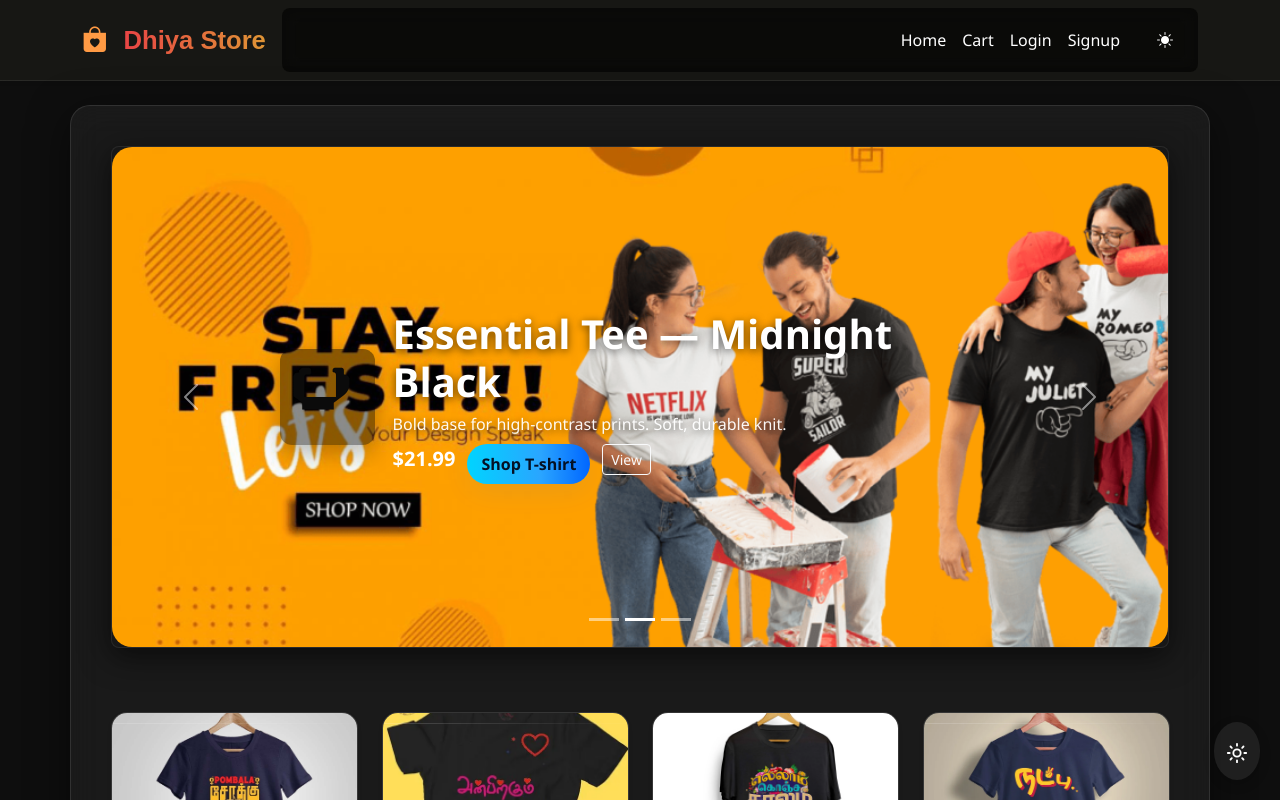
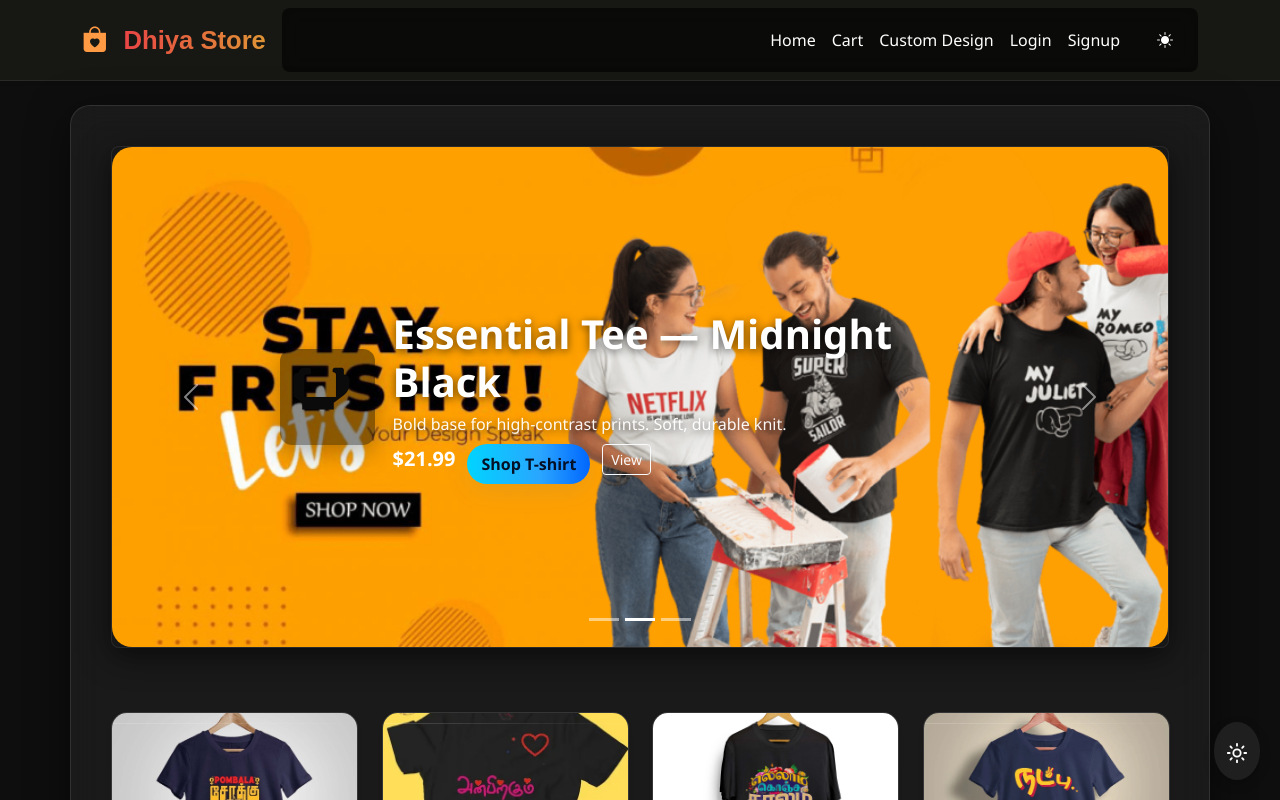
Before and after one commit to vino994/dhiya-social-app, a React (Create React App) app: page / in a window 1280 px wide. Shown: the top 800 px of the page. Built offline with nearby package versions, Linux system fonts and the light colour scheme.

Commit message:
custombutton

```diff
--- a/src/components/SiteNavbar.jsx
+++ b/src/components/SiteNavbar.jsx
@@ -26,7 +26,7 @@ export default function SiteNavbar() {
               <Nav>
                 <Nav.Link as={Link} to="/">Home</Nav.Link>
                 <Nav.Link as={Link} to="/checkout">Cart</Nav.Link>
-
+<Nav.Link as={Link} to="/customize/:id">Custom Design</Nav.Link>
                 {user ? (
                   <>
                     {/* Dashboard link shows user's short name or email */}
```
